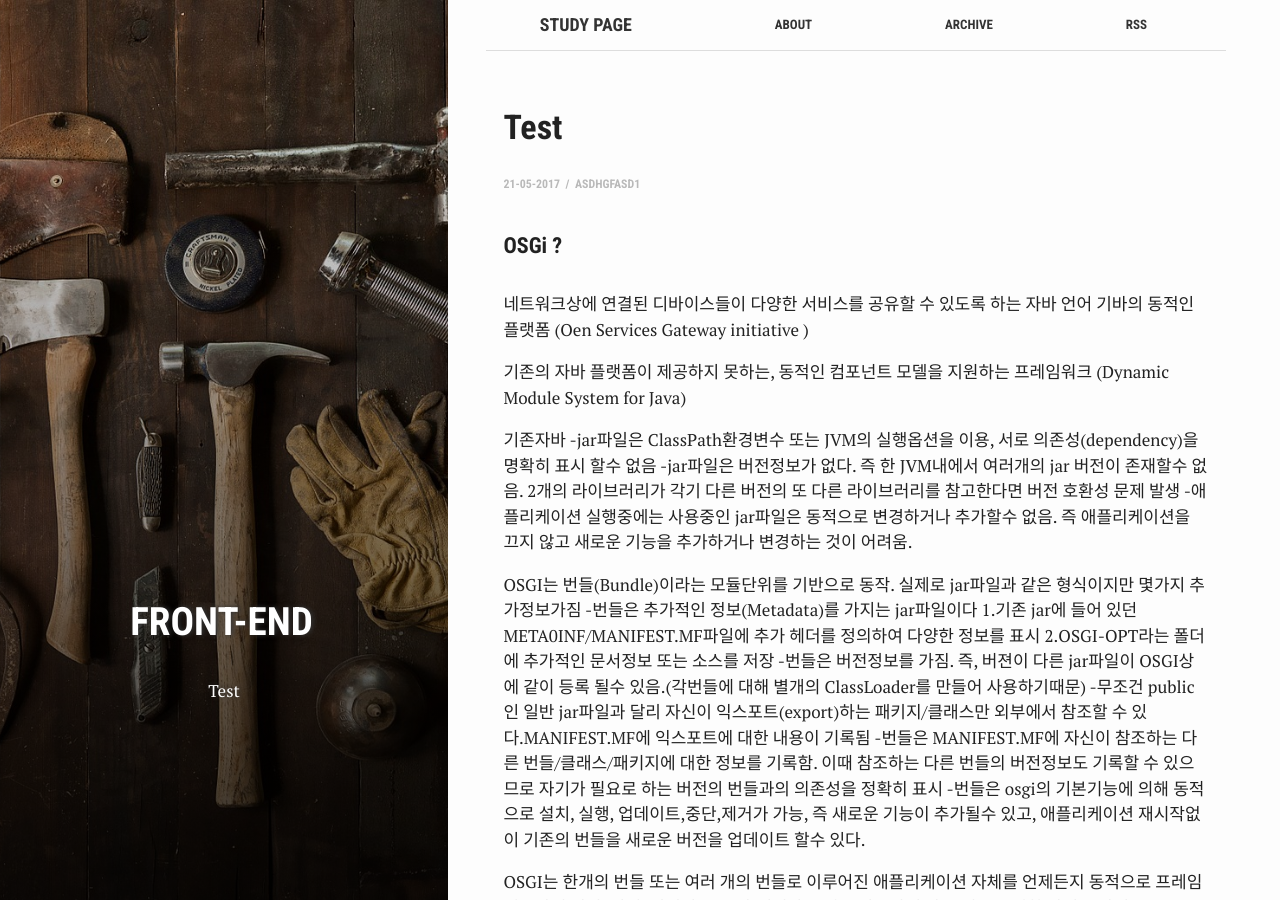
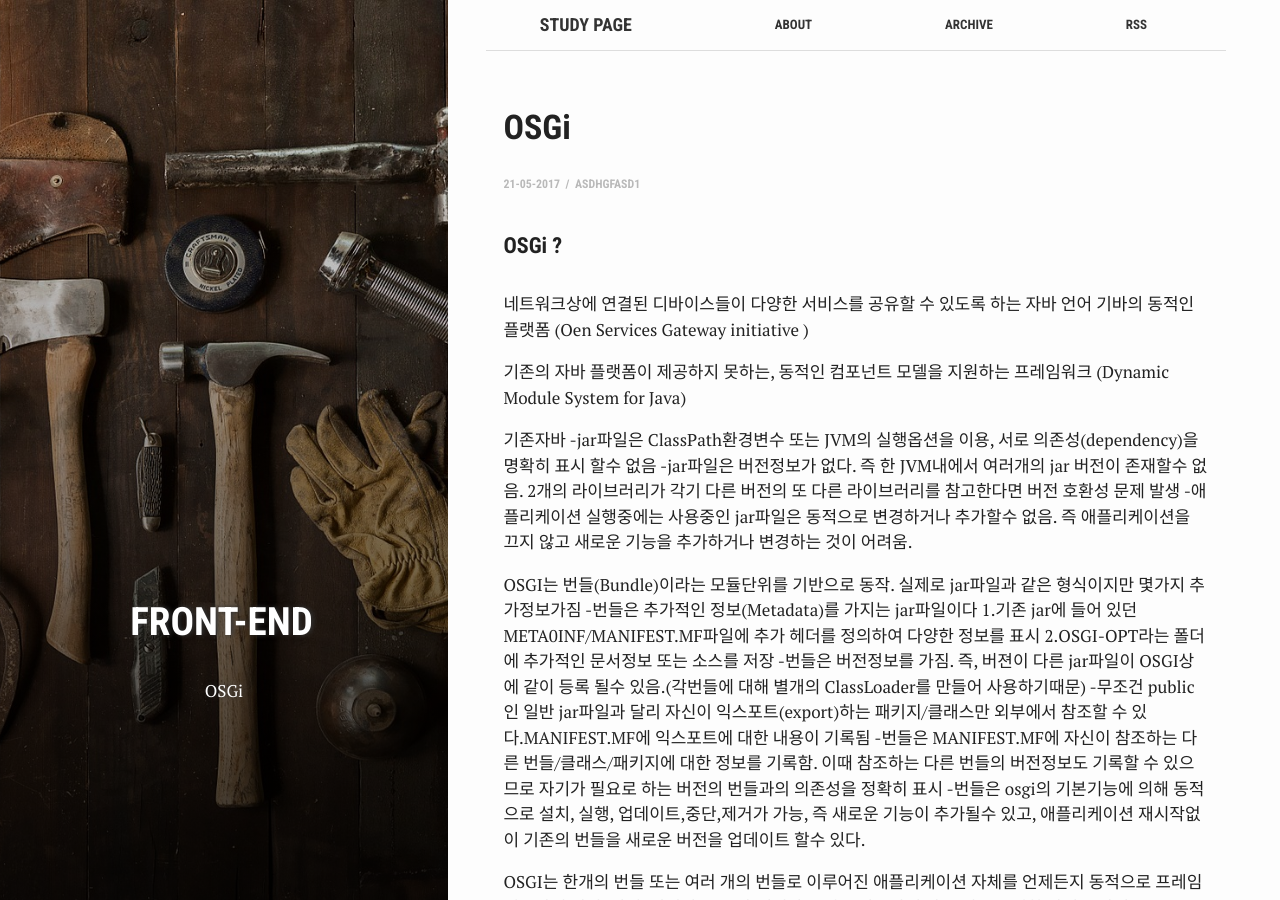
Before and after one commit to asdhgfasd1/asdhgfasd1.github.com, a Jekyll site: the page built from _posts/2017-05-21-a.md, in a window 1280 px wide and 900 px high. Built offline with Jekyll 4.4.1, drawn with Linux system fonts in a browser that asks for light colours.

Commit message:
no message

```diff
--- a/_posts/2017-05-21-a.md
+++ b/_posts/2017-05-21-a.md
@@ -1,9 +1,9 @@
 ---
 bg: "tools.jpg"
 layout: post
-title:  "Test"
-crawlertitle: "Test"
-summary: "Test"
+title:  "OSGi"
+crawlertitle: "OSGi"
+summary: "OSGi"
 date:   2017-05-21 20:09:47 +0700
 categories: posts
 tags: ['front-end']
```
